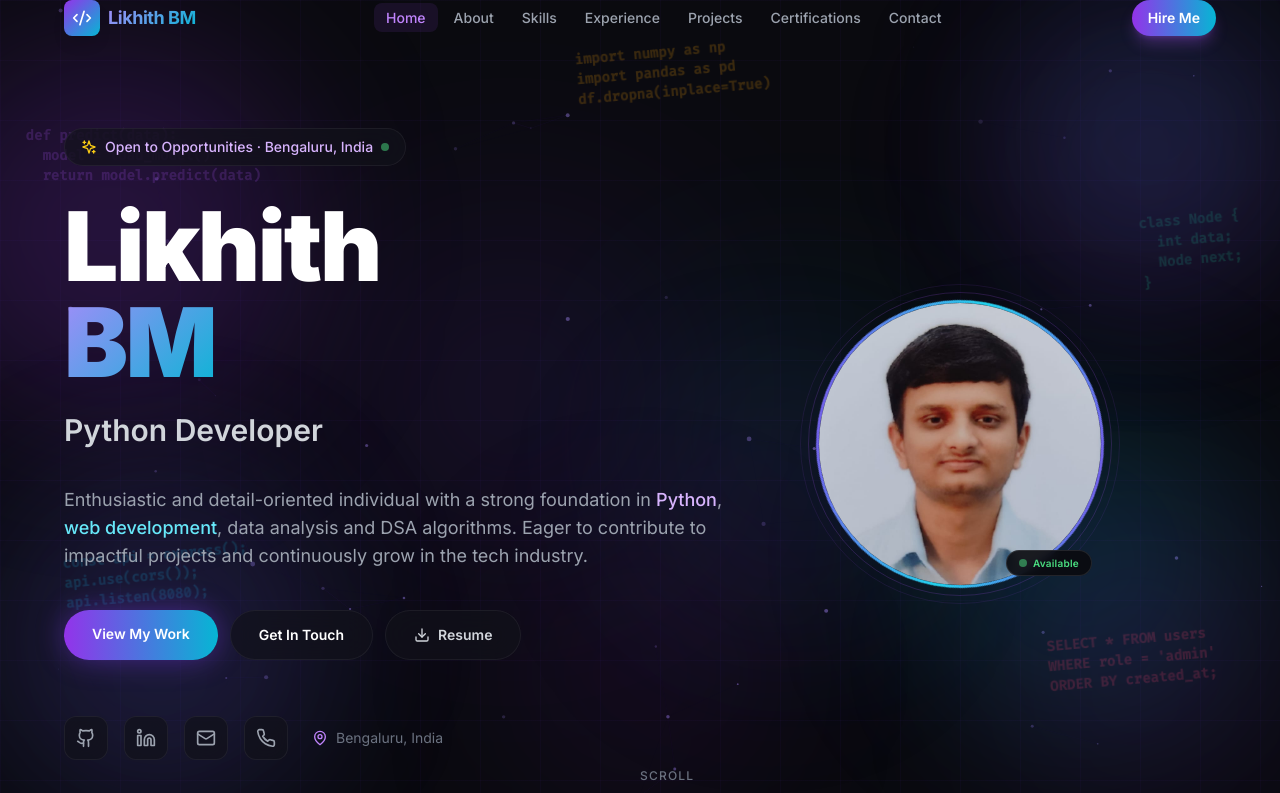
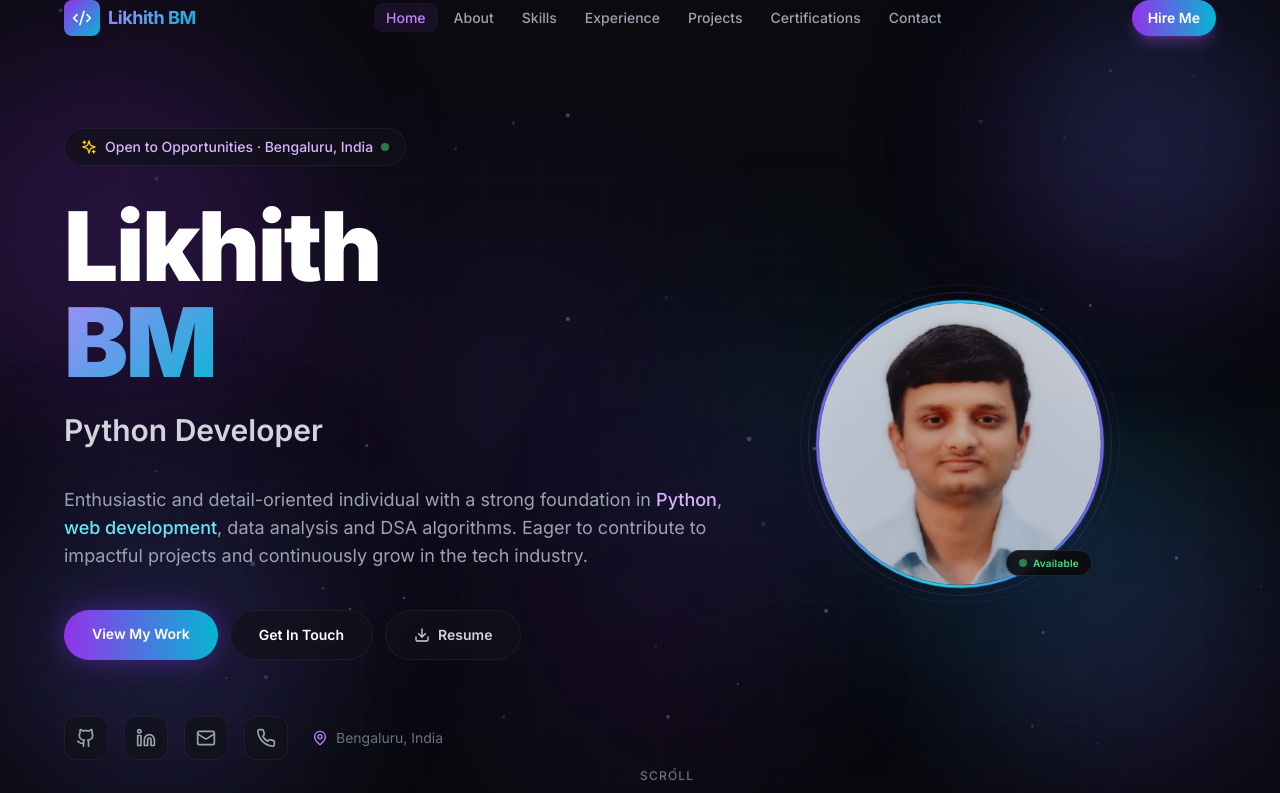
Before and after one commit to Likhithbm24/portfolio, a React (Vite) app: page / in a window 1280 px wide. Shown: the top 793 px of the page. Built offline with nearby package versions, Linux system fonts and the light colour scheme.

Commit message:
Revert "Add floating code snippets to hero background for premium aesthetic"
This reverts commit d0cfffcb42147b6f1bc9a33ee366b1c722adc9c6.

```diff
--- a/src/components/Hero.jsx
+++ b/src/components/Hero.jsx
@@ -7,14 +7,6 @@ const roles = [
   'Machine Learning Enthusiast',
   'Problem Solver',
   'Software Engineer',
-];
-
-const codeSnippets = [
-  { code: `def predict(data):\n  model = load_model()\n  return model.predict(data)`, top: '15%', left: '2%', delay: '0s', color: 'text-purple-500/20' },
-  { code: `const api = express();\napi.use(cors());\napi.listen(8080);`, top: '65%', left: '5%', delay: '2s', color: 'text-cyan-500/20' },
-  { code: `class Node {\n  int data;\n  Node next;\n}`, top: '25%', right: '3%', delay: '1s', color: 'text-emerald-500/20' },
-  { code: `SELECT * FROM users\nWHERE role = 'admin'\nORDER BY created_at;`, top: '75%', right: '5%', delay: '3s', color: 'text-rose-500/20' },
-  { code: `import numpy as np\nimport pandas as pd\ndf.dropna(inplace=True)`, top: '5%', left: '45%', delay: '4s', color: 'text-amber-500/20' }
 ];
 
 export default function Hero() {
@@ -117,32 +109,6 @@ export default function Hero() {
         backgroundImage: 'linear-gradient(rgba(124,58,237,0.04) 1px, transparent 1px), linear-gradient(90deg, rgba(124,58,237,0.04) 1px, transparent 1px)',
         backgroundSize: '60px 60px'
       }} />
-
-      {/* Floating Code Snippets Background */}
-      <div className="absolute inset-0 z-0 overflow-hidden pointer-events-none opacity-50 md:opacity-100">
-        {codeSnippets.map((snippet, i) => (
-          <pre
-            key={i}
-            className={`absolute font-mono text-[10px] md:text-sm font-bold leading-relaxed ${snippet.color} animate-float hidden sm:block`}
-            style={{
-              top: snippet.top,
-              left: snippet.left,
-              right: snippet.right,
-              animationDelay: snippet.delay,
-              transform: 'rotate(-5deg)',
-            }}
-          >
-            {snippet.code}
-          </pre>
-        ))}
-        {/* Mobile specific snippets (fewer, repositioned) */}
-        <pre className="absolute top-[10%] left-[5%] font-mono text-[8px] font-bold text-purple-500/20 animate-float sm:hidden" style={{ transform: 'rotate(-5deg)' }}>
-          {`def init():\n  pass`}
-        </pre>
-        <pre className="absolute top-[75%] right-[5%] font-mono text-[8px] font-bold text-cyan-500/20 animate-float sm:hidden" style={{ animationDelay: '2s', transform: 'rotate(-5deg)' }}>
-          {`const App = () => (\n  <Hero />\n)`}
-        </pre>
-      </div>
 
       <div className="section-container relative z-10 pt-24 md:pt-32 pb-16 md:pb-20 w-full">
         <div className="flex flex-col lg:flex-row items-center gap-8 lg:gap-20">
```
